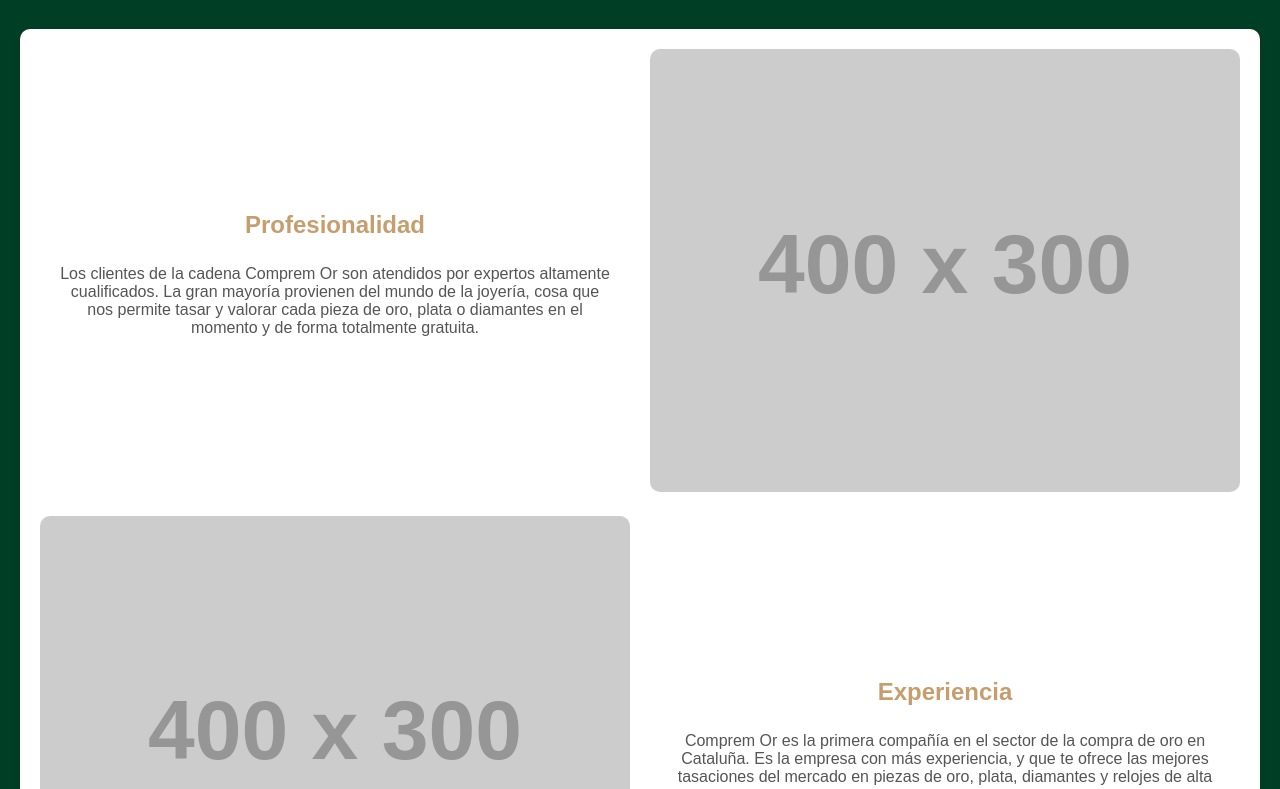
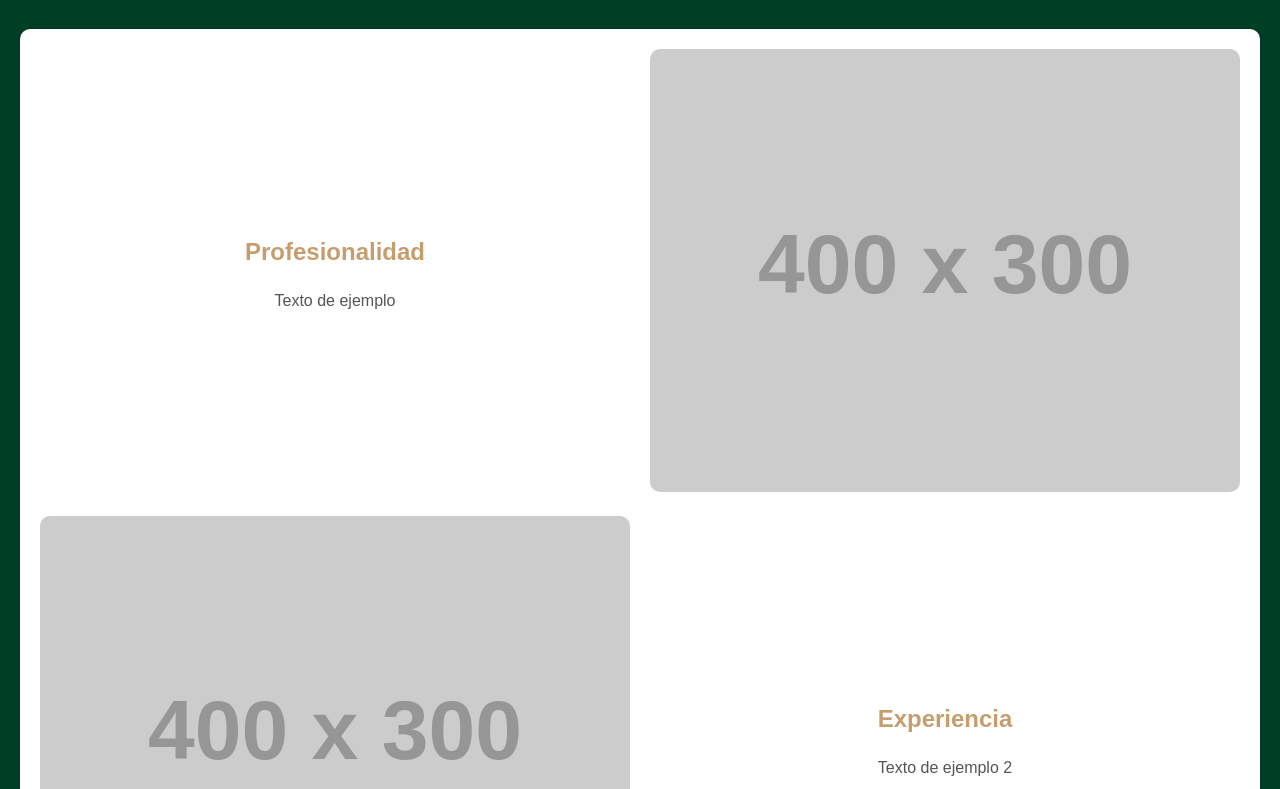
Before and after one commit to alexgamo/compro_oro, a plain HTML site: page web_page/frontend/index.html in a window 1280 px wide. Shown: the part 156-945 px from the top of the page. Drawn offline with Linux system fonts and the light colour scheme; placeholder pictures from the web are drawn by us.

Commit message:
no comprem or

```diff
--- a/web_page/frontend/index.html
+++ b/web_page/frontend/index.html
@@ -172,9 +172,7 @@
         <div class="feature-item">
             <h2>Profesionalidad</h2>
             <p>
-                Los clientes de la cadena Comprem Or son atendidos por expertos altamente cualificados.
-                La gran mayoría provienen del mundo de la joyería, cosa que nos permite tasar y valorar
-                cada pieza de oro, plata o diamantes en el momento y de forma totalmente gratuita.
+                Texto de ejemplo
             </p>
         </div>
         <div class="feature-image">
@@ -186,9 +184,7 @@
         <div class="feature-item">
             <h2>Experiencia</h2>
             <p>
-                Comprem Or es la primera compañía en el sector de la compra de oro en Cataluña.
-                Es la empresa con más experiencia, y que te ofrece las mejores tasaciones del mercado
-                en piezas de oro, plata, diamantes y relojes de alta gama.
+                Texto de ejemplo 2
             </p>
         </div>
     </div>
```
